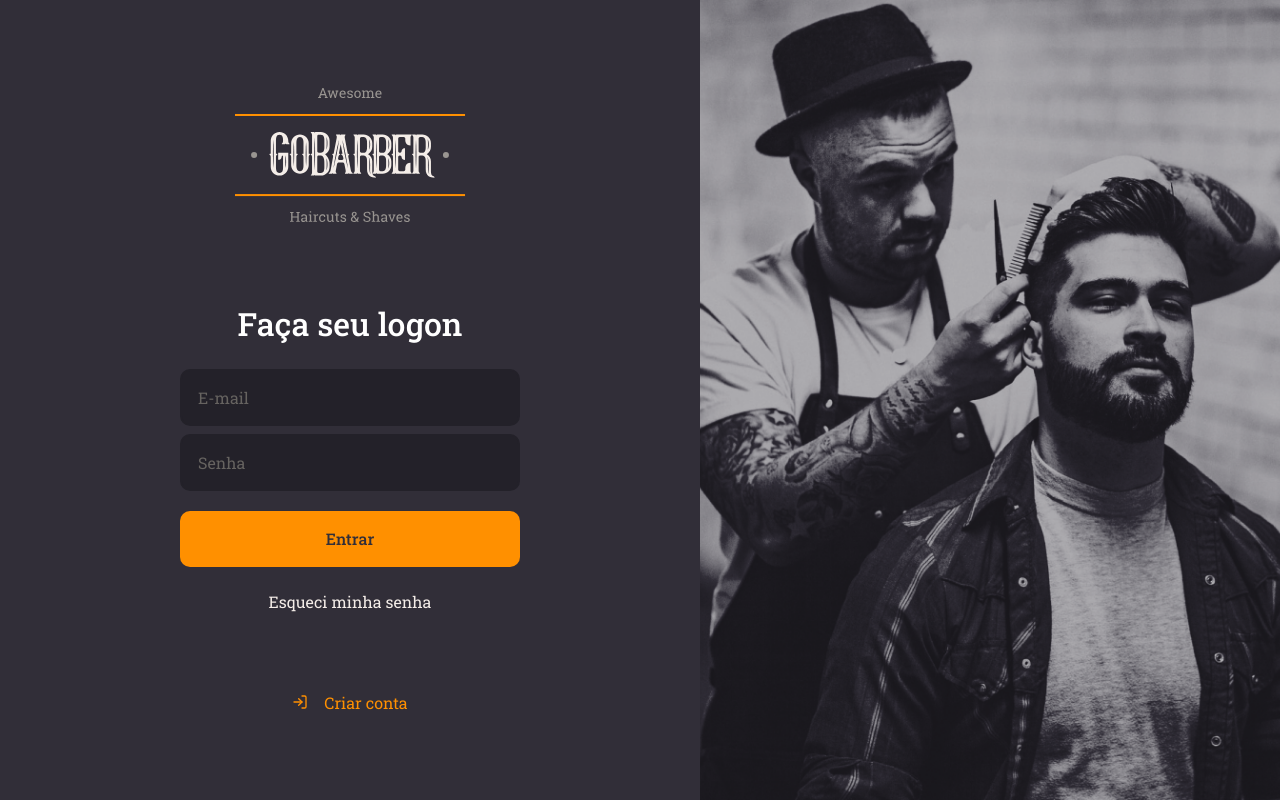
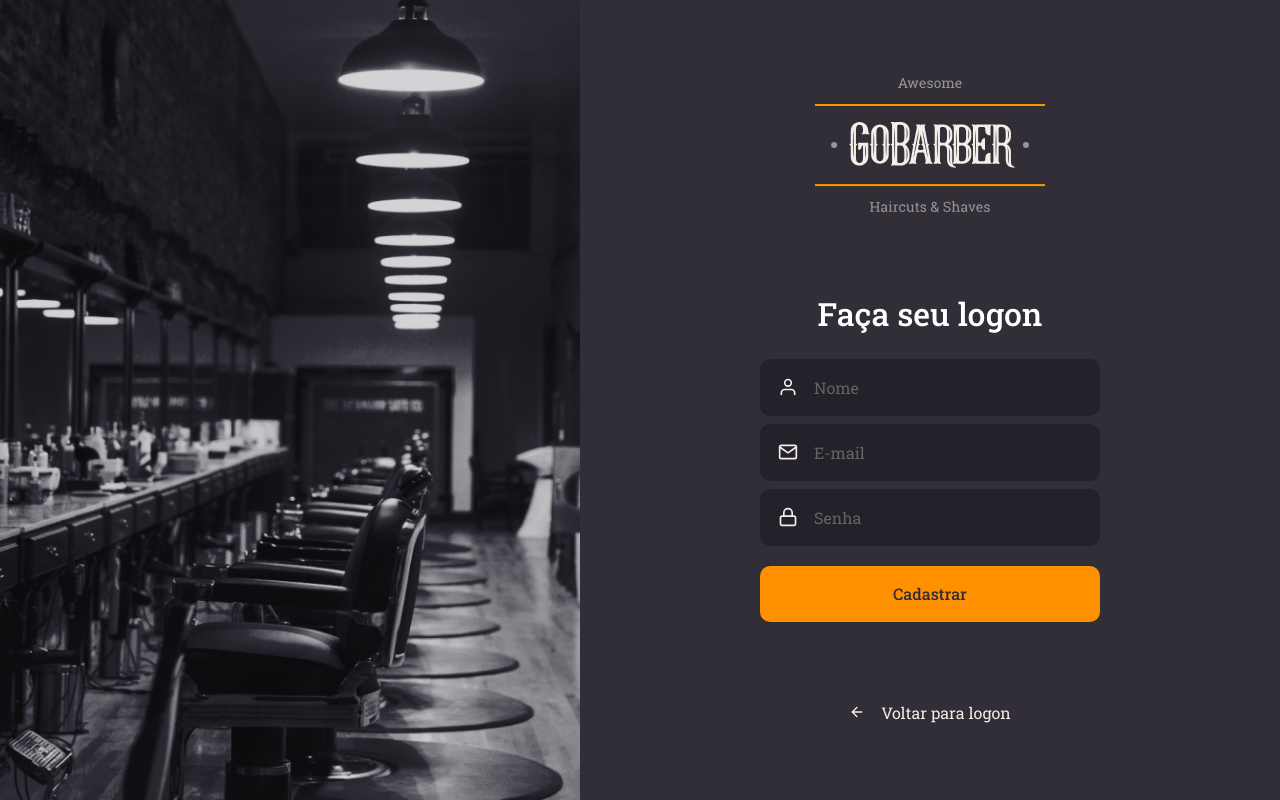
Before and after one commit to Seveshy/new-gobarberWeb, a React (Create React App) app: page / in a window 1280 px wide. Built offline with nearby package versions, Linux system fonts and the light colour scheme.

Commit message:
Pagina de cadastro / Utilizando unform

```diff
--- a/src/App.tsx
+++ b/src/App.tsx
@@ -1,10 +1,12 @@
 import React from 'react';
 import GlobalStyle from './styles/global';
-import SigIn from './Signup';
+
+//import SigIn from './pages/SingIn';
+import Signup from './pages/Signup';
 
 const App: React.FC = () => (
   <>
-  <SigIn />
+  <Signup />
   <GlobalStyle />
  </>
   );
--- /dev/null
+++ b/src/components/Button/index.tsx
@@ -0,0 +1,13 @@
+import React, { ButtonHTMLAttributes } from 'react';
+
+import { Container } from './styles';
+
+interface ButtonProps extends ButtonHTMLAttributes<HTMLButtonElement> {
+
+}
+
+const Button: React.FC<ButtonProps> = ({ children, ...rest}) => (
+    <Container {...rest}>{children}</Container>
+)
+
+export default Button;
--- /dev/null
+++ b/src/components/Button/styles.tsx
@@ -0,0 +1,21 @@
+import styled from 'styled-components';
+
+import { shade } from 'polished';
+
+export const Container=styled.button ` width: 100%;
+background: #ff9000;
+height: 56px;
+border-radius: 10px;
+border: 0;
+padding: 0 16px;
+color: #312e38;
+font-weight: 500;
+margin-top: 20px;
+transition: background-color 0.2s;
+
+&:hover {
+    background: ${shade(0.2, '#ff9000')}
+    ;
+}
+
+`;
--- /dev/null
+++ b/src/components/Input/index.tsx
@@ -0,0 +1,18 @@
+import React, { InputHTMLAttributes } from 'react';
+import { IconBaseProps } from 'react-icons';
+
+import { Container } from './styles';
+
+interface InputProps extends InputHTMLAttributes<HTMLInputElement> {
+    name: string;
+    icon: React.ComponentType<IconBaseProps>;
+}
+
+const Input: React.FC<InputProps> = ({icon: Icon, ...rest}) => (
+    <Container>
+        {Icon && <Icon size={20} />}
+        <input {...rest} />
+    </Container>
+);
+
+export default Input;
--- /dev/null
+++ b/src/components/Input/styles.tsx
@@ -0,0 +1,32 @@
+import styled from 'styled-components';
+
+export const Container = styled.div `
+    background: #232129;
+    border-radius: 10px;
+    border: 2px solid #232129;
+    padding: 16px;
+    width: 100%;
+    color: #F4EDE8;
+
+    display: flex;
+    align-items: center;
+
+    & + div {
+            margin-top: 8px;
+        }
+
+    input {
+        background: transparent;
+        border: 0;
+        color: #F4EDE8;
+        flex: 1;
+
+        &::placeholder {
+            color: #666360;
+        }
+    }
+
+    svg {
+        margin-right: 16px;
+    }
+`;
--- /dev/null
+++ b/src/pages/Signup/index.tsx
@@ -0,0 +1,37 @@
+import React from 'react';
+import { FiArrowLeft, FiMail, FiLock, FiUser } from 'react-icons/fi'
+
+import { Container, Background, Content } from './styles';
+
+import logoImg from '../../assets/logo.svg';
+
+import Input from '../../components/Input';
+import Button from '../../components/Button';
+
+const Signup: React.FC = () =>  (
+    <Container>
+        <Background />
+
+        <Content>
+            <img src={logoImg} alt="GoBarber" />
+
+            <form>
+                <h1>Faça seu logon</h1>
+
+                <Input name="email" icon={FiUser} placeholder="Nome" />
+                <Input name="email" icon={FiMail} placeholder="E-mail" />
+                <Input name="password" icon={FiLock} type="password" placeholder="Senha" />
+
+                <Button type="submit">Cadastrar</Button>
+            </form>
+
+                <a href="login">
+                    <FiArrowLeft />
+                    Voltar para logon
+                </a>
+            </Content>
+
+    </Container>
+);
+
+export default Signup;
--- a/src/Signup/styles.ts
+++ b/src/pages/Signup/styles.ts
@@ -1,7 +1,7 @@
 import styled from 'styled-components';
 import { shade } from 'polished';
 
-import signInBackgroundImg from '../assets/sign-in-background.png';
+import signUpBackgroundImg from '../../assets/signup.png';
 
 export const Container = styled.div `
     height: 100vh;
@@ -27,40 +27,6 @@
         margin-bottom: 24px;
     }
 
-    input {
-        background: #232129;
-        border-radius: 10px;
-        border: 2px solid #232129;
-        padding: 16px;
-        width: 100%;
-        color: #F4EDE8;
-
-        &::placeholder {
-            color: #666360;
-        }
-
-        & + input {
-            margin-top: 8px;
-        }
-    }
-
-    button {
-        width: 100%;
-        background: #ff9000;
-        height: 56px;
-        border-radius: 10px;
-        border: 0;
-        padding: 0 16px;
-        color: #312e38;
-        font-weight: 500;
-        margin-top: 20px;
-        transition: background-color 0.2s ;
-
-        &:hover {
-            background: ${shade(0.2, '#ff9000')};
-        }
-    }
-
     a {
         color: #F4EDE8;
         display: block;
@@ -75,7 +41,7 @@
     }
 
     > a {
-        color: #ff9000;
+        color: #F4EDE8;
         display: block;
         text-decoration: none;
         transition: color 0.2s;
@@ -88,7 +54,7 @@
             }
 
             &:hover {
-                color: ${shade(0.2, '#ff9000')};
+                color: ${shade(0.2, '#F4EDE8')};
             }
         }
 
@@ -96,6 +62,6 @@
 
 export const Background = styled.div `
     flex: 1;
-    background: url(${signInBackgroundImg}) no-repeat center;
+    background: url(${signUpBackgroundImg}) no-repeat center;
     background-size: cover;
 `;
--- a/src/Signup/index.tsx
+++ b/src/pages/SingIn/index.tsx
@@ -1,9 +1,13 @@
 import React from 'react';
-import { FiLogIn } from 'react-icons/fi'
+import { FiLogIn, FiMail, FiLock } from 'react-icons/fi'
 
 import { Container, Background, Content } from './styles';
 
-import logoImg from '../assets/logo.svg';
+import logoImg from '../../assets/logo.svg';
+
+import Input from '../../components/Input';
+import Button from '../../components/Button';
+
 
 const SignIn: React.FC = () =>  (
     <Container>
@@ -13,11 +17,10 @@
             <form>
                 <h1>Faça seu logon</h1>
 
-                <input placeholder="E-mail" />
+                <Input name="email" icon={FiMail} placeholder="E-mail" />
+                <Input name="password" icon={FiLock} type="password" placeholder="Senha" />
 
-                <input type="password" placeholder="Senha" />
-
-                <button type="submit">Entrar</button>
+                <Button type="submit">Entrar</Button>
 
                 <a href="forgot">Esqueci minha senha</a>
             </form>
--- /dev/null
+++ b/src/pages/SingIn/styles.ts
@@ -0,0 +1,67 @@
+import styled from 'styled-components';
+import { shade } from 'polished';
+
+import signInBackgroundImg from '../../assets/sign-in-background.png';
+
+export const Container = styled.div `
+    height: 100vh;
+    display: flex;
+    align-items: stretch;
+`;
+
+export const Content = styled.div `
+    display: flex;
+    flex-direction: column;
+    align-items: center;
+
+    place-content: center;
+
+    width: 100%;
+    max-width: 700px;
+
+    form {
+        margin: 80px 0;
+        width: 340px;
+        text-align: center;
+        h1 {
+        margin-bottom: 24px;
+    }
+
+    a {
+        color: #F4EDE8;
+        display: block;
+        margin-top: 24px;
+        text-decoration: none;
+        transition: color 0.2s;
+
+        &:hover {
+            color: ${shade(0.2, '#f4ede8')};
+            }
+        }
+    }
+
+    > a {
+        color: #ff9000;
+        display: block;
+        text-decoration: none;
+        transition: color 0.2s;
+
+        display: flex;
+        align-items: center;
+
+        svg {
+                margin-right: 16px;
+            }
+
+            &:hover {
+                color: ${shade(0.2, '#ff9000')};
+            }
+        }
+
+`;
+
+export const Background = styled.div `
+    flex: 1;
+    background: url(${signInBackgroundImg}) no-repeat center;
+    background-size: cover;
+`;
```
Also changed, not shown: src/assets/signup.png (added).
